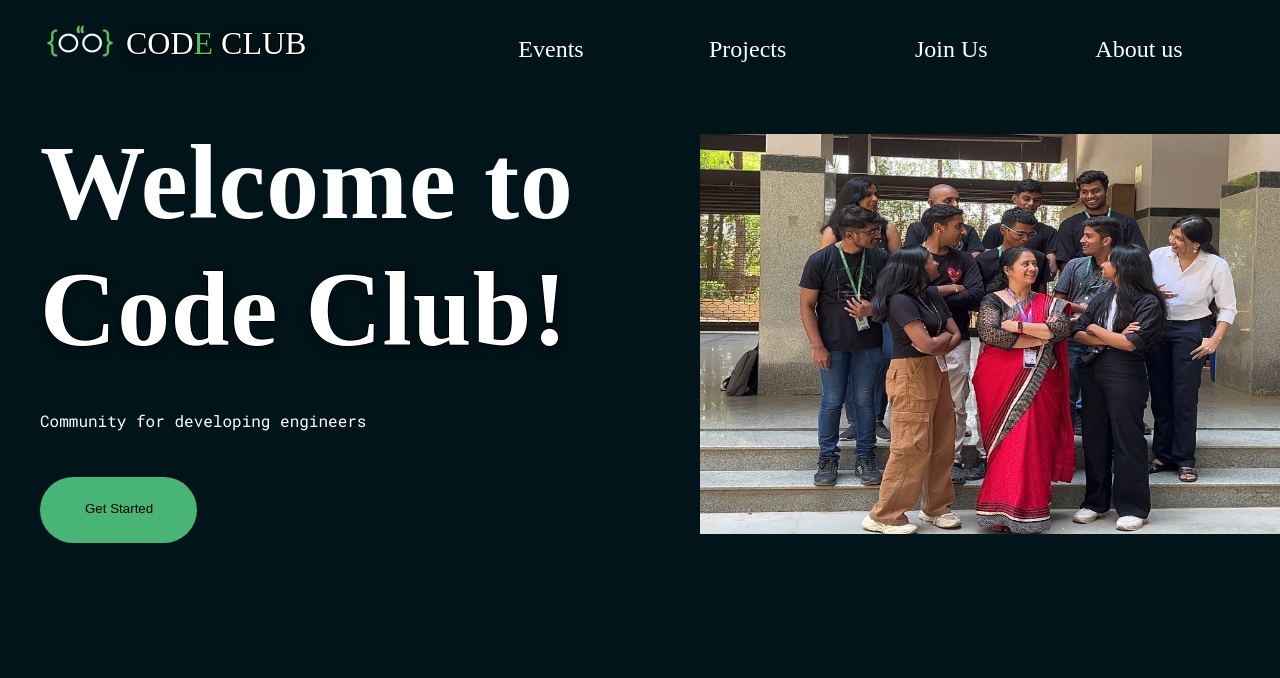
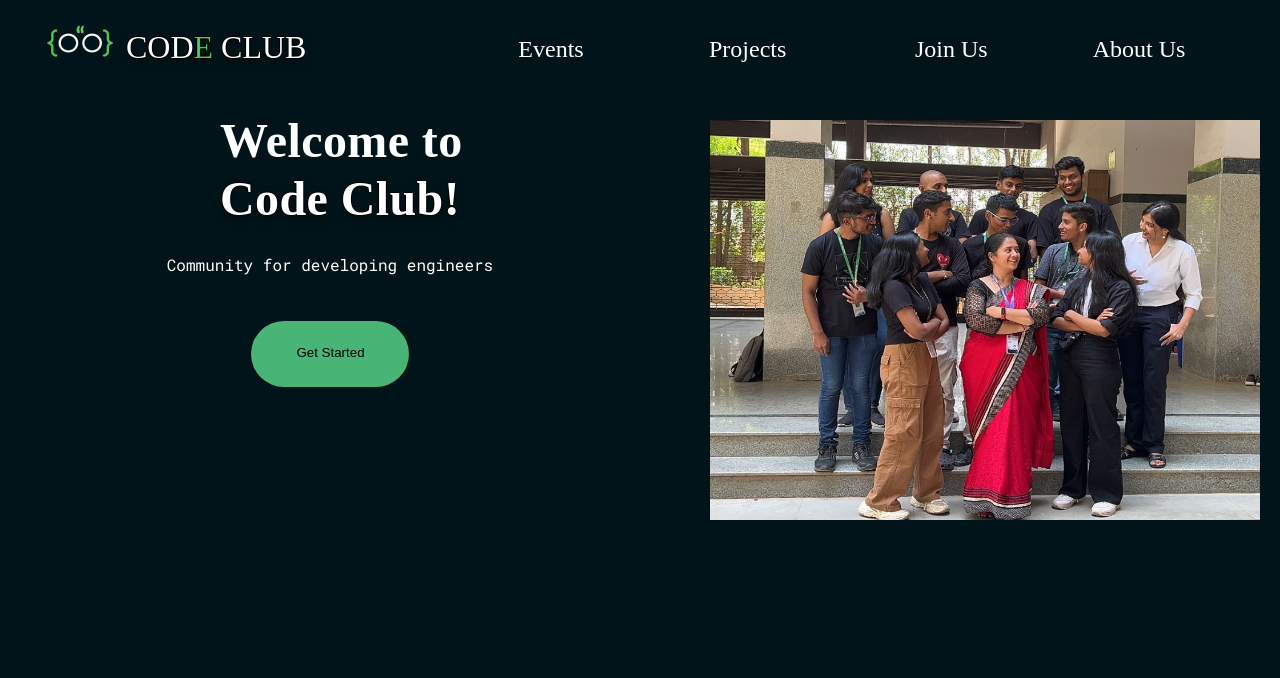
Before and after one commit to stormothecyborg/CODECLUBWEBSITE, a website built with Parcel: page index.html in a window 1280 px wide. Shown: the top 678 px of the page. Built offline with nearby package versions, Linux system fonts and the light colour scheme; a web font is replaced by a local one.

Commit message:
new commit

```diff
--- a/index.css
+++ b/index.css
@@ -229,12 +229,27 @@
   padding: var(--padding-3xs) var(--padding-xl) var(--padding-8xs);
   box-sizing: border-box;
 }
+/* Default styles for .container and .title */
 .container {
-  flex: 1;
+  display: flex;
+  flex-direction: column;
+  align-items: center;
   gap: var(--gap-5xl);
   min-width: 338px;
   max-width: 100%;
 }
+
+.title {
+  text-align: center;
+}
+
+.welcome, .code-club {
+  font-size: 2rem; /* Default font size for larger screens */
+  line-height: 1.4;
+}
+
+/* Media query for smaller screens (e.g., mobile devices) */
+
 .image {
   border: 0;
   background-color: rgba(217, 217, 217, 0.5);
@@ -244,36 +259,30 @@
   align-self: stretch;
   position: relative;
 }
+/* General Styles */
 .hero-image {
-  flex: 1;
-  display: flex;
-  flex-direction: column;
-  align-items: flex-start;
-  justify-content: flex-start;
-  padding: var(--padding-9xs) 0 0;
-  box-sizing: border-box;
-  min-width: 338px;
-  max-width: 100%;
-}
-.hero-content,
-.hero-description {
-  display: flex;
-  flex-direction: row;
-  align-items: flex-start;
-}
-.hero-description {
-  width: 1100px;
-  flex-wrap: wrap;
-  justify-content: flex-start;
-  gap: var(--gap-41xl);
-  max-width: 100%;
-}
-.hero-content {
-  justify-content: center;
-  padding: 0 var(--padding-xl);
-  box-sizing: border-box;
-  flex-shrink: 0;
-}
+  width: 100%;
+  overflow: hidden;
+  display: flex;
+  justify-content: center;
+  align-items: center;
+}
+
+.hero-image img {
+  width: 100%;
+  height: auto;
+  display: block;
+}
+
+/* Mobile Styles */
+@media (max-width: 768px) {
+  .hero-image img {
+    width: 100%;
+    height: auto;
+  }
+}
+
+
 .hero-content,
 .section,
 .shape-icon,
@@ -281,6 +290,51 @@
   align-self: stretch;
   max-width: 100%;
 }
+
+/* General Styles */
+.hero-description {
+  width: 100%;
+  display: flex;
+  justify-content: center;
+  align-items: center;
+  text-align: center;
+  padding: 20px;
+  box-sizing: border-box;
+  position: relative; /* Allow absolute positioning of children */
+}
+
+.hero-description .container {
+  max-width: 800px;
+  width: 100%;
+}
+
+.hero-description .title {
+  font-size: 2.5rem; /* Adjust based on your preference */
+  line-height: 1.2;
+  position: absolute; /* Position absolutely within hero-description */
+  bottom: 30px; /* Increased bottom padding */
+  left: 200px; /* Increased left padding */
+}
+
+.hero-description .welcome,
+.hero-description .code-club {
+  margin: 0;
+  padding: 0;
+}
+
+@media (max-width: 768px) {
+  .hero-description .title {
+    font-size: 1.8rem; /* Adjust the size for mobile view */
+    bottom: 40px; /* Increased bottom padding for mobile */
+    left: 40px; /* Move towards the left within the container */
+    transform: translateX(0); /* Reset horizontal centering */
+  }
+}
+
+
+
+
+
 .shape-icon {
   position: relative;
   overflow: hidden;
--- a/index.html
+++ b/index.html
@@ -1,8 +1,11 @@
 <!DOCTYPE html>
 <html>
   <head>
-    <meta charset="utf-8" />
-    <meta name="viewport" content="initial-scale=1, width=device-width" />
+    <meta charset="UTF-8">
+  <meta name="viewport" content="width=device-width, initial-scale=1">
+  <meta name="mobile-web-app-capable" content="yes">
+  <meta name="viewport" content="width=1200">
+
 
     <link rel="stylesheet" href="./global.css" />
     <link rel="stylesheet" href="./index.css" />
@@ -64,7 +67,7 @@
                 </div>
                   <a class="join-us" href="#join-code-club">Join Us</a>
                 <div class="page-links1">
-                  <a class="about-us" href="#about-us">About us</a>
+                  <a class="about-us" href="#about-us">About Us</a>
                     <!-- <p class="about-us1">About Us</p>
                   </a> -->
                 </div>
```
